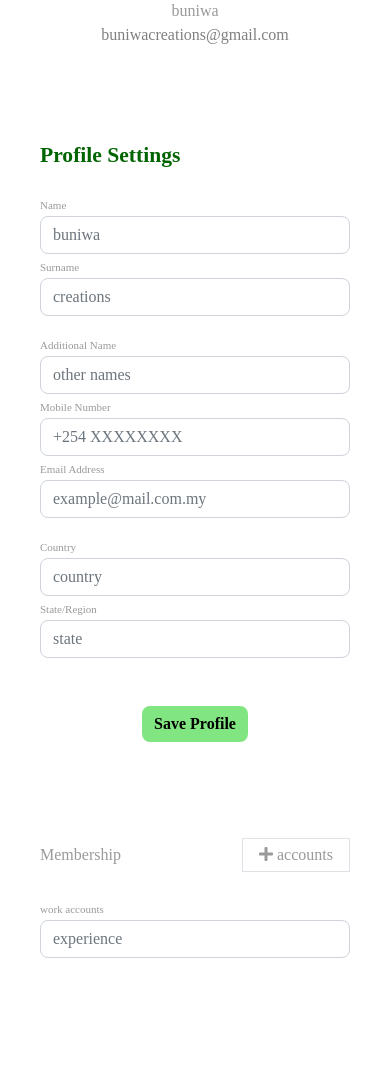
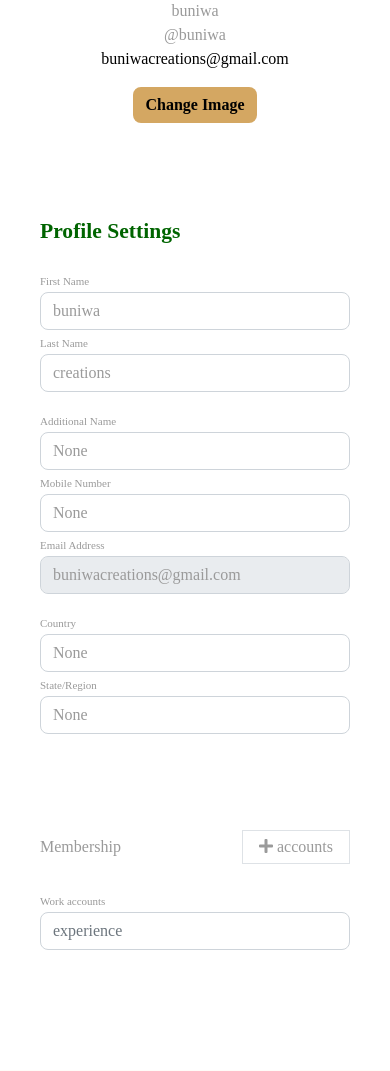
Before and after one commit to maundulaurent/Django-buniwacreationsmainofficial, a Django app: page /profile in a window 390 px wide. Shown: the part 258-1329 px from the top of the page. Run offline with Django 4.2, Linux system fonts and the light colour scheme; a user stored in the database is signed in; data comes from the database, SQL or seed files in the repository; both versions use the stored data as it was after the commit; some libraries are stand-ins or nearby versions; some web fonts are replaced.

Commit message:
Todays chhanges

```diff
--- a/Buniwa/forms.py
+++ b/Buniwa/forms.py
@@ -1,6 +1,7 @@
 from django import forms
 from .models import blogComment
 from .models import TextEntry
+from .models import UserDetails
 from django.contrib.auth.models import User
 
 
@@ -25,4 +26,9 @@
 class UserUpdateForm(forms.ModelForm):
     class Meta:
         model = User
-        fields = ['first_name', 'last_name', 'email']
+        fields = ['first_name', 'last_name', 'username', 'email']
+
+class ProfileForm(forms.ModelForm):
+    class Meta:
+        model = UserDetails
+        fields = ['profile_photo', 'additional_name', 'mobile_number', 'country', 'state_region']
--- a/Buniwa/models.py
+++ b/Buniwa/models.py
@@ -130,3 +130,16 @@
 
     class Meta:
         verbose_name_plural = 'Company Logos'
+
+class UserDetails(models.Model):
+    user = models.OneToOneField(User, on_delete=models.CASCADE)
+    profile_photo = models.ImageField(upload_to='author_images/', blank=True, null=True)
+    additional_name = models.CharField(max_length=100, blank=True, null=True)
+    mobile_number = models.CharField(max_length=20, blank=True, null=True)
+    country = models.CharField(max_length=100, blank=True, null=True)
+    state_region = models.CharField(max_length=100, blank=True, null=True)
+
+    def __str__(self):
+        return self.user.username
+    class Meta:
+        verbose_name_plural = 'User Details'
--- a/Buniwa/templates/Buniwa/header.html
+++ b/Buniwa/templates/Buniwa/header.html
@@ -41,14 +41,15 @@
                 <div class="nav-item dropdown pe-3">
                     <a class="nav-link d-flex align-items-center pe-0" href="#">
                         <!-- <img src="{% static 'images/b6.jpg' %}" alt="" class="" style="width: 50px; height: 50px; border-radius: 34px;"> -->
-                        <img src="{{ user.profile.image.url|default:'static/images/profile-avatar2.jpeg' }}" alt="" class="" style="width: 50px; height: 50px; border-radius: 34px;">
+                        <img src="{{ profile_photo_url }}" alt="" class="" style="width: 50px; height: 50px; border-radius: 34px;">
+                        <!-- <img class="rounded-circle mt-5" width="150px" src="{{ profile_photo_url }}"> -->
                     </a>
 
                     <ul class="dropdown-menu dropdown-menu-end profile" style="right: 0;">
                         <li class="dropdown-header">
                             <h6>{{ user.first_name }} {{ user.last_name }}</h6>
                             <!-- <span>Web Engineer</span> -->
-                            <span>My Account</span>
+                            <span>{{ user.email }}</span>
                         </li>
                         <li>
                             <hr class="dropdown-divider">
--- a/Buniwa/templates/Buniwa/profile.html
+++ b/Buniwa/templates/Buniwa/profile.html
@@ -5,45 +5,92 @@
 {% block title %}Buniwa | Profile {% endblock %}
 
 {% block content %}
-
-
 <div class="container rounded bg-white mt-5 mb-5">
     <div class="row">
         <div class="col-md-3 border-right">
-            <div class="d-flex flex-column align-items-center text-center p-3 py-5"><img class="rounded-circle mt-5" width="150px" src="https://st3.depositphotos.com/15648834/17930/v/600/depositphotos_179308454-stock-illustration-unknown-person-silhouette-glasses-profile.jpg"><span class="font-weight-bold">{{ user.username }}</span><span class="text-black-50">{{ user.email }}</span><span> </span></div>
+            <div class="d-flex flex-column align-items-center text-center p-3 py-5">
+                <img class="rounded-circle mt-5" width="150px" src="{{ profile_photo_url }}">
+                <span class="font-weight-bold">{{ user.first_name }}</span>
+                <span class="font-weight-bold">@{{ user.username }}</span>
+                <span class="text-black">{{ user.email }}</span>
+                <span> </span>
+                <form method="post" enctype="multipart/form-data" action="{% url 'profile' %}">
+                    {% csrf_token %}
+                    <label class="btn btn-primary mt-3">
+                        Change Image <input type="file" name="profile_photo" id="profile_photo" hidden>
+                    </label>
+                    {% if user_details.profile_photo %}
+                    <button type="submit" name="remove_photo" class="btn btn-danger mt-2">Remove Profile Photo</button>
+                    {% endif %}
+                </form>
+            </div>
         </div>
         <div class="col-md-5 border-right">
             <div class="p-3 py-5">
                 <div class="d-flex justify-content-between align-items-center mb-3">
                     <h4 class="text-right" style="color: #006400;">Profile Settings</h4>
                 </div>
+                <form method="post">
+                    {% csrf_token %}
                     <div class="row mt-2">
-                    <div class="col-md-6"><label class="labels">Name</label><input type="text" class="form-control" placeholder="{{ user.first_name }}" value="{{ form.first_name.value }}"></div>
-                    <div class="col-md-6"><label class="labels">Surname</label><input type="text" class="form-control" placeholder="{{ user.last_name }}" value="{{ form.last_name.value }}"></div>
+                        <div class="col-md-6">
+                            <label class="labels">First Name</label>
+                            <input type="text" name="first_name" class="form-control" placeholder="First Name" value="{{ form.first_name.value|default:user.first_name }}">
+                        </div>
+                        <div class="col-md-6">
+                            <label class="labels">Last Name</label>
+                            <input type="text" name="last_name" class="form-control" placeholder="Last Name" value="{{ form.last_name.value|default:user.last_name }}">
+                        </div>
                     </div>
                     <div class="row mt-3">
-                    <div class="col-md-12"><label class="labels">Additional Name</label><input type="text" class="form-control" placeholder="other names" value="{{ form.additional_name.value }}"></div>
-                    <div class="col-md-12"><label class="labels">Mobile Number</label><input type="text" class="form-control" placeholder="+254 XXXXXXXX" value="{{ form.mobile_number.value }}"></div>
-                    <div class="col-md-12"><label class="labels">Email Address</label><input type="text" class="form-control" placeholder="example@mail.com.my" value="{{ form.email.value }}"></div>
-
-                    <!-- <div class="col-md-12"><label class="labels">State</label><input type="text" class="form-control" placeholder="enter address line 2" value=""></div> -->
+                        <div class="col-md-12">
+                            <label class="labels">Additional Name</label>
+                            <input type="text" class="form-control" placeholder="other names" name="additional_name" value="{{ user_details.additional_name }}">
+                        </div>
+                        <div class="col-md-12">
+                            <label class="labels">Mobile Number</label>
+                            <input type="text" class="form-control" placeholder="+254 XXXXXXXX" name="mobile_number" value="{{ user_details.mobile_number }}">
+                        </div>
+                        <div class="col-md-12">
+                            <label class="labels">Email Address</label>
+                            <input type="text" class="form-control " placeholder="{{ user.email }}" value="{{ user.email }}" readonly>
+                        </div>
                     </div>
                     <div class="row mt-3">
-                    <div class="col-md-6"><label class="labels">Country</label><input type="text" class="form-control" placeholder="country" value="{{ form.country.value }}"></div>
-                    <div class="col-md-6"><label class="labels">State/Region</label><input type="text" class="form-control" value="{{ form.state_region.value }}" placeholder="state"></div>
+                        <div class="col-md-6">
+                            <label class="labels">Country</label>
+                            <input type="text" class="form-control" placeholder="country" name="country" value="{{ user_details.country }}">
                         </div>
-                <div class="mt-5 text-center"><button class="btn btn-primary profile-button" type="button">Save Profile</button></div>
+                        <div class="col-md-6">
+                            <label class="labels">State/Region</label>
+                            <input type="text" class="form-control" placeholder="state" name="state_region" value="{{ user_details.state_region }}">
+                        </div>
+                    </div>
+                </form>
             </div>
         </div>
         <div class="col-md-4">
             <div class="p-3 py-5">
-                <div class="d-flex justify-content-between align-items-center experience"><span>Membership</span><span class="border px-3 p-1 add-experience"><i class="fa fa-plus"></i>&nbsp;accounts</span></div><br>
-                <div class="col-md-12"><label class="labels">work accounts</label><input type="text" class="form-control" placeholder="experience" value=""></div> <br>            </div>
+                <div class="d-flex justify-content-between align-items-center experience">
+                    <span>Membership</span>
+                    <span class="border px-3 p-1 add-experience">
+                        <i class="fa fa-plus"></i>&nbsp;accounts
+                    </span>
                 </div>
+                <br>
+                <div class="col-md-12">
+                    <label class="labels">Work accounts</label>
+                    <input type="text" class="form-control" placeholder="experience" value="">
+                </div>
+                <br>
             </div>
         </div>
     </div>
 </div>
 
-
+<script>
+    document.getElementById('profile_photo').addEventListener('change', function() {
+        this.form.submit();
+    });
+</script>
 {% endblock %}
--- a/Buniwa/views.py
+++ b/Buniwa/views.py
@@ -5,6 +5,7 @@
 from django.contrib import messages
 from .models import *
 from .forms import *
+import os
 
 
 
@@ -114,7 +115,54 @@
 
 @login_required
 def profile(request):
-    return render(request, "Buniwa/profile.html")
+    user = request.user
+    user_details, created = UserDetails.objects.get_or_create(user=user)
+
+    profile_photo_url = user_details.profile_photo.url if user_details.profile_photo else 'https://st3.depositphotos.com/15648834/17930/v/600/depositphotos_179308454-stock-illustration-unknown-person-silhouette-glasses-profile.jpg'
+
+    if request.method == 'POST':
+        if 'profile_photo' in request.FILES:
+            if user_details.profile_photo:
+                if os.path.isfile(user_details.profile_photo.path):
+                    os.remove(user_details.profile_photo.path)
+            user_details.profile_photo = request.FILES['profile_photo']
+            user_details.save()
+            messages.success(request, 'Profile photo updated successfully.')
+            return redirect('profile')
+
+        elif 'remove_photo' in request.POST:
+            if user_details.profile_photo:
+                if os.path.isfile(user_details.profile_photo.path):
+                    os.remove(user_details.profile_photo.path)
+                user_details.profile_photo = None
+                user_details.save()
+            messages.success(request, 'Profile photo removed successfully.')
+            return redirect('profile')
+
+        else:
+            form = ProfileForm(request.POST, request.FILES, instance=user_details)
+            if form.is_valid():
+                user.first_name = form.cleaned_data.get('first_name', user.first_name)
+                user.last_name = form.cleaned_data.get('last_name', user.last_name)
+                user.save()
+
+                form.save()
+                messages.success(request, 'Your profile has been updated successfully.')
+                return redirect('profile')
+            else:
+                print("Form errors:", form.errors)
+    else:
+        form = ProfileForm(instance=user_details)
+
+    return render(request, 'Buniwa/profile.html', {
+        'user': user,
+        'user_details': user_details,
+        'profile_photo_url': profile_photo_url,
+        'form': form
+    })
+
+
+
 
 def user_logout(request):
     logout(request)
```
Also changed, not shown: Buniwa/migrations/0049_userdetails.py (added), db.sqlite3, media/author_images/affordable-social-media-marketing-in-kenya.png (added), media/author_images/allure.PNG (added), media/author_images/allure_q9zPF2z.PNG (added), media/author_images/pyqt5.png (added), media/author_images/team4.jfif (added), media/author_images/team5_MNj2Srk.jfif (added). Lines whose indentation alone changed are shown as unchanged.
